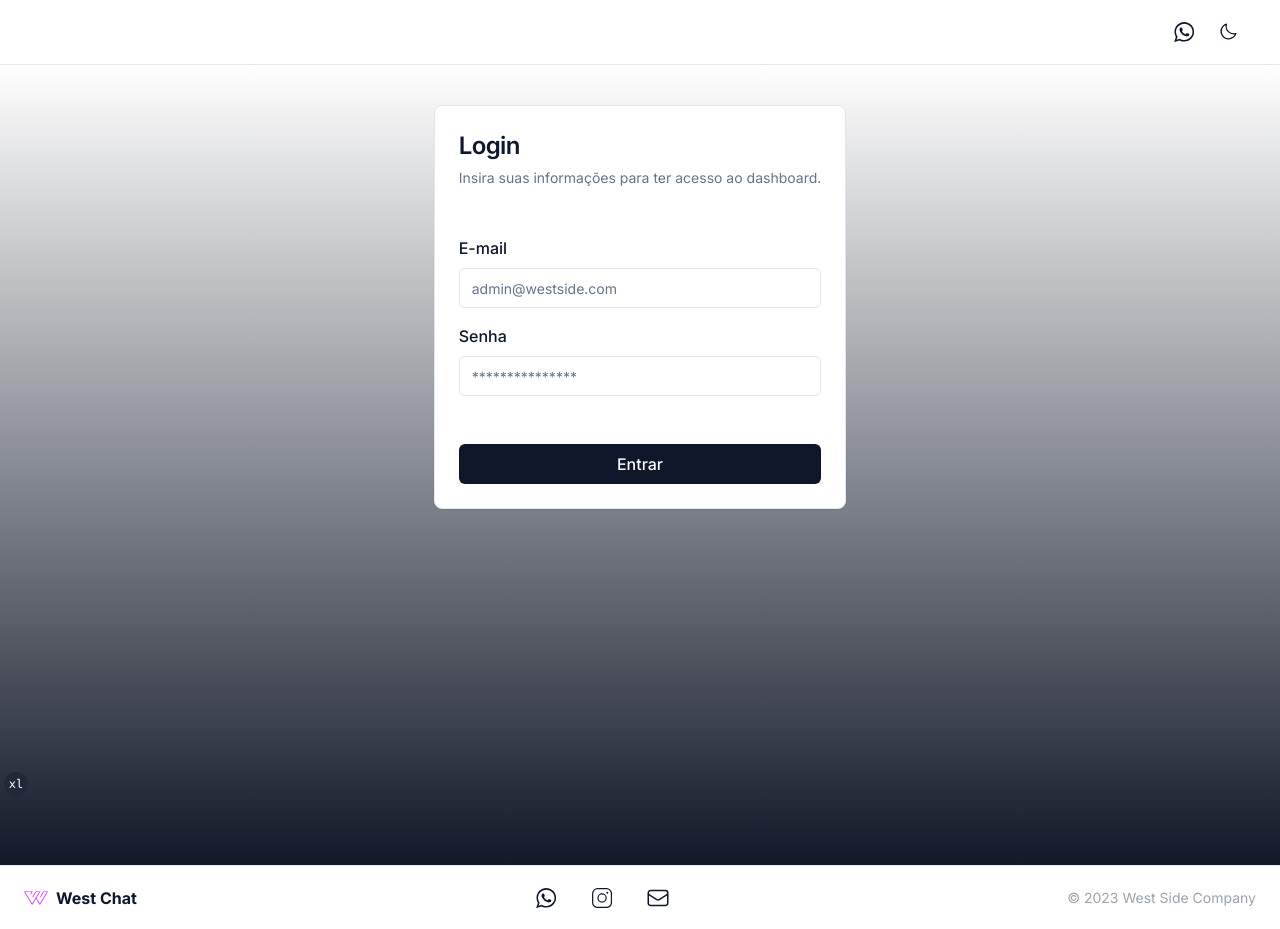
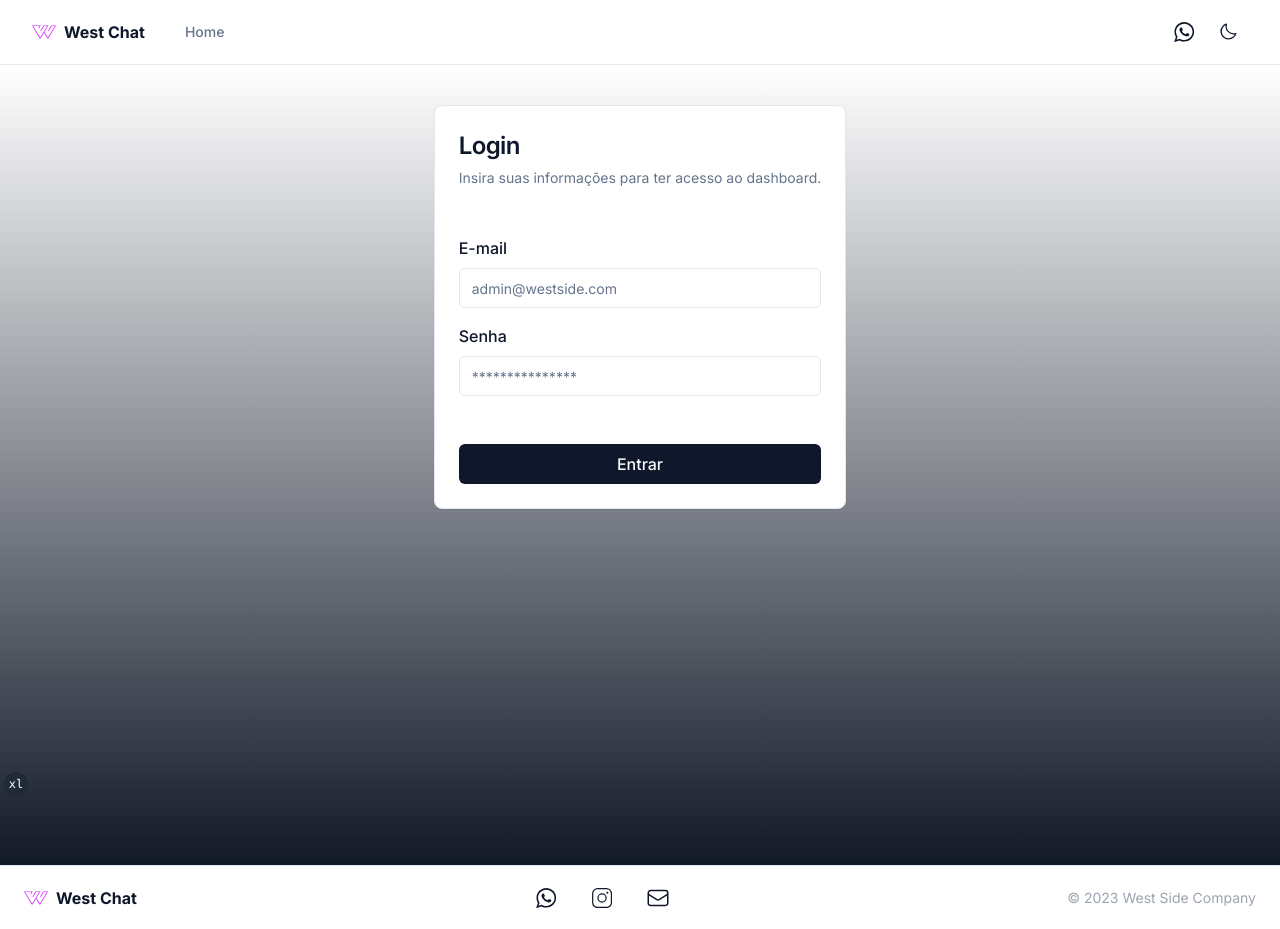
Before and after one commit to LucasHBG/Django-OLlama-Project, a Next.js app: page /login in a window 1280 px wide. Built offline with nearby package versions, Linux system fonts and the light colour scheme.

Commit message:
feat: modifications to header

```diff
--- a/components/site-header.tsx
+++ b/components/site-header.tsx
@@ -3,14 +3,14 @@ import Link from "next/link"
 import { siteConfig } from "@/config/site"
 import { buttonVariants } from "@/components/ui/button"
 import { IconWhatsApp } from "@/components/icons"
-// import { MainNav } from "@/components/main-nav"
+import { MainNav } from "@/components/main-nav"
 import { ThemeToggle } from "@/components/theme-toggle"
 
 export function SiteHeader() {
     return (
         <header className="sticky top-0 z-40 w-full border-b bg-background">
             <div className="container flex h-16 items-center space-x-4 sm:justify-between sm:space-x-0">
-        {/* <MainNav items={siteConfig.mainNav} /> */}
+                <MainNav items={siteConfig.mainNav} />
                 <div className="flex flex-1 items-center justify-end space-x-4">
                     <nav className="flex items-center space-x-1">
                         <Link
```
Lines whose indentation alone changed are shown as unchanged.
